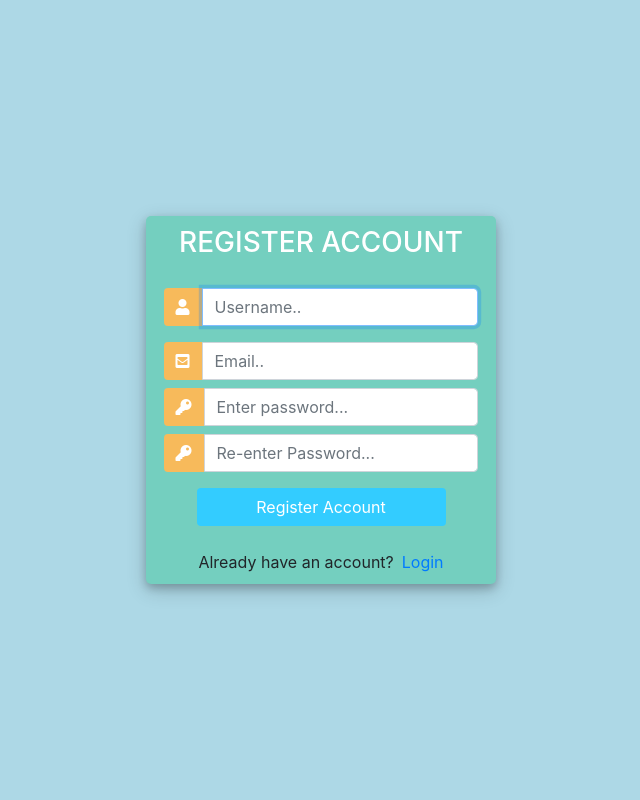
After one commit to adiathasan/My_Blog, a Django app: page /register/ in a window 1280 px wide. The commit adds this page. Shown: the whole page, without its empty margins (319-959 px from the left). Run offline with Django 3.2, Linux system fonts and the light colour scheme; some libraries are stand-ins or nearby versions.

Commit message:
covered user authentication  method.

```diff
--- a/blog/forms.py
+++ b/blog/forms.py
@@ -1,8 +1,16 @@
 from django import forms
 from .models import Post
-
+from django.contrib.auth.forms import UserCreationForm
+from django.contrib.auth.admin import User
 class EditPost(forms.ModelForm):
     class Meta:
         model = Post
 
-        fields = ('title', 'text', )
+        fields = ['title', 'text', ]
+
+
+class CreateUserForm(UserCreationForm):
+    class Meta:
+        model = User
+
+        fields = ['username', 'email', 'password1', 'password2']
--- a/blog/templates/blog/draft.html
+++ b/blog/templates/blog/draft.html
@@ -1,5 +1,8 @@
 {% extends 'blog/base.html' %}
 {% load static %}
+{% block title %}
+DRAFTS
+{% endblock %}
 {% block content %}
     <section class="s-content">
 
@@ -42,6 +45,8 @@
 
                 </article> <!-- end article -->
                 {% endfor %}
+            </div>
+        </div>
 
     </section>
 
--- a/blog/templates/blog/index.html
+++ b/blog/templates/blog/index.html
@@ -1,5 +1,9 @@
 {% extends 'blog/base.html' %}
 {% load static %}
+{% block title %}
+Adiat's Blog
+{% endblock %}
+
 {% block content %}
 
         <div class="pageheader-content row">
--- /dev/null
+++ b/blog/templates/blog/register.html
@@ -0,0 +1,137 @@
+<!DOCTYPE html>
+<html>
+
+<head>
+	<title>Login</title>
+	<link rel="stylesheet" href="https://stackpath.bootstrapcdn.com/bootstrap/4.1.3/css/bootstrap.min.css" integrity="sha384-MCw98/SFnGE8fJT3GXwEOngsV7Zt27NXFoaoApmYm81iuXoPkFOJwJ8ERdknLPMO" crossorigin="anonymous">
+	<script src="https://ajax.googleapis.com/ajax/libs/jquery/3.3.1/jquery.min.js"></script>
+	<link rel="stylesheet" href="https://use.fontawesome.com/releases/v5.6.1/css/all.css" integrity="sha384-gfdkjb5BdAXd+lj+gudLWI+BXq4IuLW5IT+brZEZsLFm++aCMlF1V92rMkPaX4PP" crossorigin="anonymous">
+
+	<style>
+		body,
+		html {
+			margin: 0;
+			padding: 0;
+			height: 100%;
+			background: lightblue;
+		}
+		.user_card {
+			width: 350px;
+			margin-top: auto;
+			margin-bottom: auto;
+			background: #74cfbf;
+			position: relative;
+			display: flex;
+			justify-content: center;
+			flex-direction: column;
+			padding: 10px;
+			box-shadow: 0 4px 8px 0 rgba(0, 0, 0, 0.2), 0 6px 20px 0 rgba(0, 0, 0, 0.19);
+			-webkit-box-shadow: 0 4px 8px 0 rgba(0, 0, 0, 0.2), 0 6px 20px 0 rgba(0, 0, 0, 0.19);
+			-moz-box-shadow: 0 4px 8px 0 rgba(0, 0, 0, 0.2), 0 6px 20px 0 rgba(0, 0, 0, 0.19);
+			border-radius: 5px;
+
+		}
+
+		.form_container {
+			margin-top: 20px;
+		}
+
+		#form-title{
+			color: #fff;
+		}
+		.login_btn {
+			width: 100%;
+			background: #33ccff !important;
+			color: white !important;
+		}
+		.login_btn:focus {
+			box-shadow: none !important;
+			outline: 0px !important;
+		}
+		.login_container {
+			padding: 0 2rem;
+		}
+		.input-group-text {
+			background: #f7ba5b !important;
+			color: white !important;
+			border: 0 !important;
+			border-radius: 0.25rem 0 0 0.25rem !important;
+		}
+		.input_user,
+		.input_pass:focus {
+			box-shadow: none !important;
+			outline: 0px !important;
+		}
+
+	</style>
+
+</head>
+<body>
+	<div class="container h-100">
+		<div class="d-flex justify-content-center h-100">
+			<div class="user_card">
+				<div class="d-flex justify-content-center">
+					<h3 id="form-title">REGISTER ACCOUNT</h3>
+				</div>
+				<div class="d-flex justify-content-center form_container">
+
+					<form method="POST" action="">
+                        {%csrf_token%}
+						<div class="input-group mb-3">
+							<div class="input-group-append">
+								<span class="input-group-text"><i class="fas fa-user"></i></span>
+							</div>
+							{{form.username}}
+						</div>
+						<div class="input-group mb-2">
+							<div class="input-group-append">
+								<span class="input-group-text"><i class="fas fa-envelope-square"></i></span>
+							</div>
+							{{form.email}}
+						</div>
+						<div class="input-group mb-2">
+							<div class="input-group-append">
+								<span class="input-group-text"><i class="fas fa-key"></i></span>
+							</div>
+							{{form.password1}}
+						</div>
+						<div class="input-group mb-2">
+							<div class="input-group-append">
+								<span class="input-group-text"><i class="fas fa-key"></i></span>
+							</div>
+								{{form.password2}}
+						</div>
+
+				   		<div class="d-flex justify-content-center mt-3 login_container">
+				 			<input class="btn login_btn" type="submit" value="Register Account">
+				   		</div>
+					</form>
+				</div>
+				{{form.errors}}
+				<div class="mt-4">
+					<div class="d-flex justify-content-center links">
+						Already have an account? <a href="{% url 'login' %}" class="ml-2">Login</a>
+					</div>
+				</div>
+			</div>
+		</div>
+	</div>
+	<script>
+						/* Because i didnt set placeholder values in forms.py they will be set here using vanilla Javascript
+		//We start indexing at one because CSRF_token is considered and input field
+		 */
+
+		//Query All input fields
+		var form_fields = document.getElementsByTagName('input')
+		form_fields[1].placeholder='Username..';
+		form_fields[2].placeholder='Email..';
+		form_fields[3].placeholder='Enter password...';
+		form_fields[4].placeholder='Re-enter Password...';
+
+
+		for (var field in form_fields){
+			form_fields[field].className += ' form-control'
+		}
+	</script>
+</body>
+</html>
--- a/blog/templates/blog/single-standard.html
+++ b/blog/templates/blog/single-standard.html
@@ -1,5 +1,8 @@
 {% extends 'blog/base.html' %}
 {% load static %}
+{% block title %}
+{{blog.title}}
+{% endblock %}
 {% block content %}
     <section class="s-content s-content--narrow s-content--no-padding-bottom">
 
--- a/blog/urls.py
+++ b/blog/urls.py
@@ -1,5 +1,7 @@
 from django.urls import path
 from . import views
+from django.contrib.auth import views as auth_views
+
 urlpatterns = [
     path('', views.Home_blog, name='home'),
     path('category/', views.category, name='category'),
@@ -10,4 +12,8 @@ urlpatterns = [
     path('update_page/<int:pk>/', views.update_post, name='update'),
     path('draft_page/', views.draft_post, name='draft'),
     path('post/<int:pk>/', views.post_blog, name='post'),
+    path('login/', views.login, name='login'),
+    path('logout/', views.logoutpage, name='logout'),
+    path('register/', views.register, name='register'),
+
 ]
--- a/blog/views.py
+++ b/blog/views.py
@@ -1,7 +1,11 @@
 from django.shortcuts import render, get_object_or_404, redirect
 from .models import *
 from django.utils import timezone
-from .forms import EditPost
+from .forms import EditPost, CreateUserForm
+from django.contrib.auth.decorators import login_required
+from django.contrib.auth import login as dj_login, logout, authenticate
+from django.contrib.auth.admin import User
+from django.contrib import messages
 # Create your views here.
 
 def Home_blog(request):
@@ -18,7 +22,9 @@ def about(request):
     return render(request, 'blog/about.html')
 
 def contact(request):
-    return render(request, 'blog/contact.html')
+    contact = 'contact'
+    dic = {'contact': contact}
+    return render(request, 'blog/contact.html', dic)
 
 def perticular_blog(request, pk):
     blog = get_object_or_404(Post, pk=pk)
@@ -39,6 +45,7 @@ def create_post(request):
         context = {'form': form}
     return render(request, 'blog/edit_post.html', context)
 
+@login_required(login_url='login')
 def update_post(request, pk):
     post = get_object_or_404(Post, pk=pk)
     if request.method == 'POST':
@@ -53,11 +60,53 @@ def update_post(request, pk):
         form = EditPost(instance=post)
         context = {'form': form}
     return render(request, 'blog/edit_post.html', context)
+
+@login_required(login_url='login')
 def draft_post(request):
     posts = Post.objects.filter(pub_date__isnull=True).order_by('-pub_date')
     context = {'posts': posts}
     return render(request, 'blog/draft.html', context)
+
+@login_required(login_url='login')
 def post_blog(request, pk):
     post = get_object_or_404(Post, pk=pk)
     post.publish()
     return redirect('blog', pk=pk)
+
+def register(request):
+    if request.user.is_authenticated:
+        return redirect('home')
+    else:
+        form = CreateUserForm()
+        if request.method == 'POST':
+            form = CreateUserForm(request.POST)
+            if form.is_valid():
+                form.save()
+                user = form.cleaned_data.get('username')
+                messages.success(request, f'successfully created user {user}')
+                return redirect('login')
+
+        dic = {'form': form}
+        return render(request, 'blog/register.html', dic)
+
+
+def login(request):
+    if request.user.is_authenticated:
+        return redirect('home')
+    else:
+        if request.method == 'POST':
+            username = request.POST.get('username')
+            password = request.POST.get('password')
+            user = authenticate(request, username=username, password=password)
+            if user is not None:
+                dj_login(request, user)
+                return redirect('home')
+            else:
+                messages.warning(request, ' invalid username or password')
+
+        return render(request, 'blog/login.html')
+
+
+def logoutpage(request):
+    logout(request)
+    return redirect('home')
```
Also changed, not shown: blog/templates/blog/base.html (+4 -6 lines), blog/templates/blog/contact.html (+16 -15 lines), blog/templates/blog/login.html (added, +123 -0 lines), db.sqlite3.
